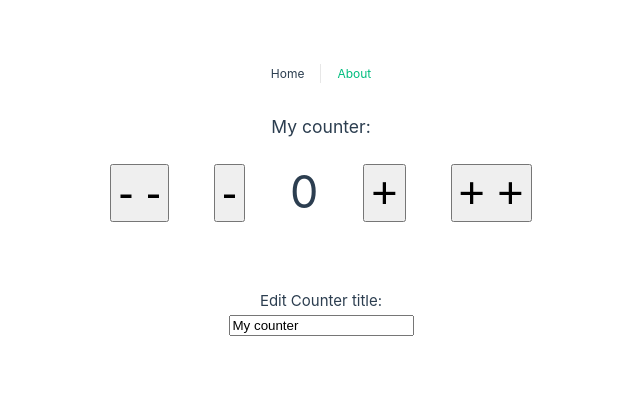
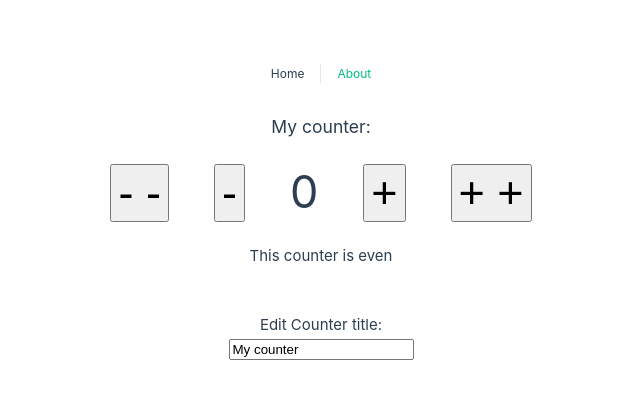
Before and after one commit to 4lexRossi/vue-api-composition, a Vue app: page / in a window 1280 px wide. Shown: the top 398 px of the page, without its empty margins (319-959 px from the left). Built offline with nearby package versions, Linux system fonts and the light colour scheme.

Commit message:
add watcher to count function

```diff
--- a/src/views/HomeView.vue
+++ b/src/views/HomeView.vue
@@ -10,6 +10,8 @@
       <button @click="increaseCounter(2)" class="btn">+ +</button>
     </div>
 
+    <p>This counter is {{ oddOrEven }}</p>
+
     <div class="edit">
       <h4>Edit Counter title:</h4>
       <input v-model="counterData.title" type="text" />
@@ -19,7 +21,7 @@
 
 <!--composition rigth way-->
 <script setup>
-import { reactive } from 'vue';
+import { reactive, computed, watch } from 'vue';
 
 // const counter = ref(0),
 //   counterTitle = ref('My Counter');
@@ -27,6 +29,19 @@
 const counterData = reactive({
   count: 0,
   title: 'My counter',
+});
+
+watch(() => counterData.count, (newCount) => {
+  if (newCount === 20) {
+    alert('Congratz')
+  }
+})
+
+const oddOrEven = computed(() => {
+  if (counterData.count % 2 === 0) {
+    return 'even';
+  }
+  return 'odd';
 });
 
 const increaseCounter = (amount) => {
```
